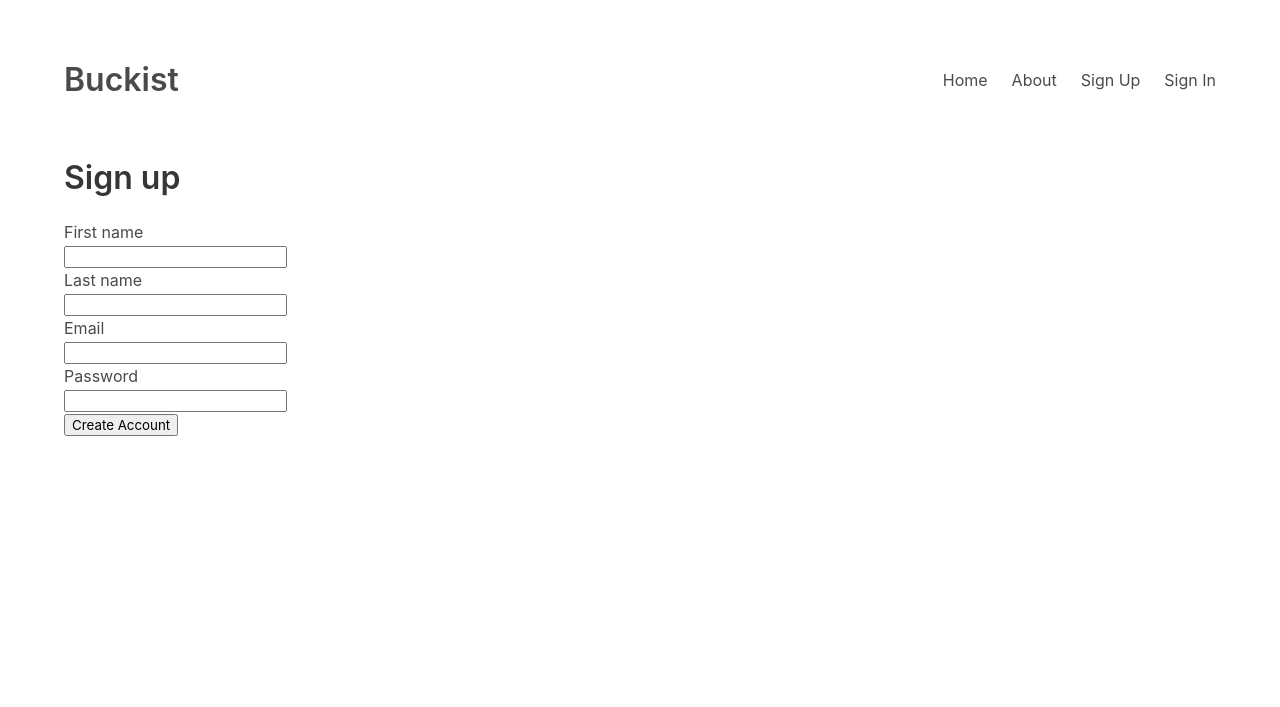
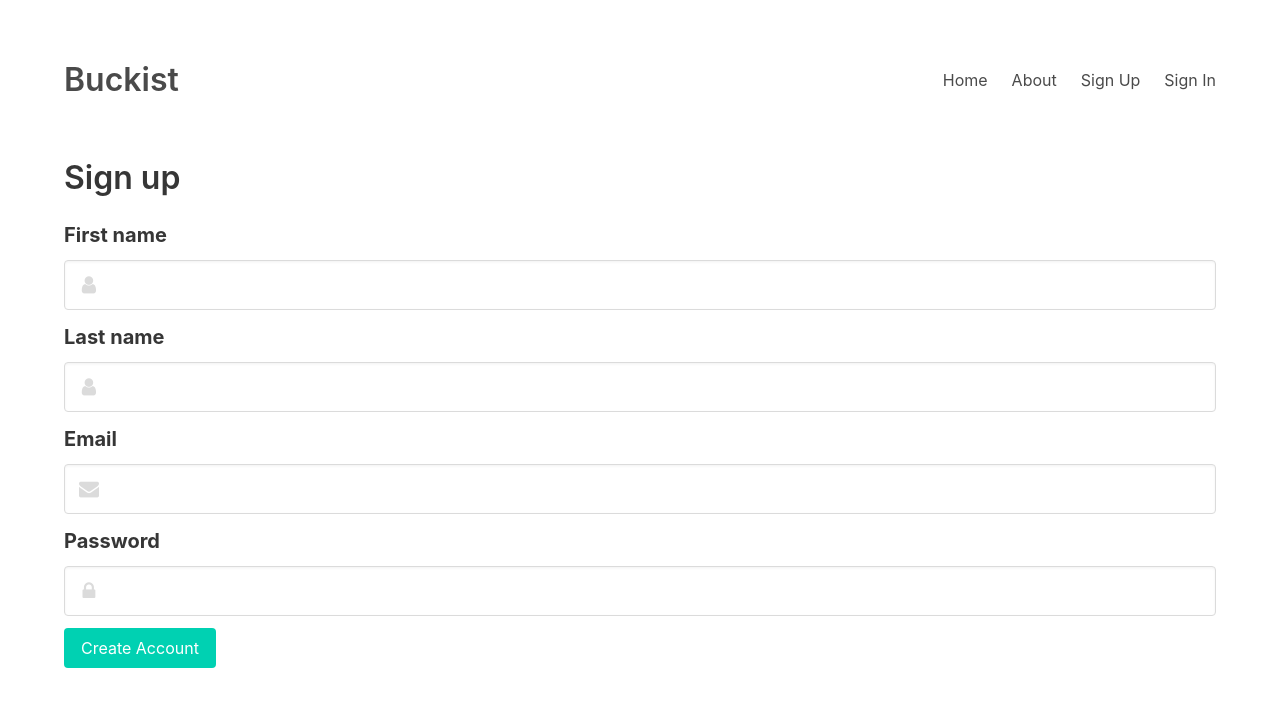
Before and after one commit to anhtm/buckist, a Flask app: page /signup in a window 1280 px wide. Shown: the top 707 px of the page. Run offline with Flask 2, Linux system fonts and the light colour scheme; some libraries are stand-ins or nearby versions.

Commit message:
Restyle sign in and sign up forms

```diff
--- a/app/templates/profile.html
+++ b/app/templates/profile.html
@@ -64,6 +64,7 @@
 
 
           <!-- Completed Item -->
+          <hr>
         <div class="card-content archived-pointer">
           <h3 class="subtitle"> Completed </h3>
           <ul class="archived-items" hidden>
--- a/app/templates/signup.html
+++ b/app/templates/signup.html
@@ -5,41 +5,67 @@
 
   <h2 class="title">Sign up</h2>
 
+  <form action="{{ url_for('sign_up') }}" method="post">
+
+    {{ form.hidden_tag() }}
+
+    <div class="field">
+      <label class="label is-medium"> {{ form.firstname.label }} </label>
+      <div class="control has-icons-left">
+        {{ form.firstname(class_="input is-medium") }}
+        <span class="icon is-small is-left">
+          <i class="fa fa-user"></i>
+        </span>
+      </div>
       {% for message in form.firstname.errors %}
         <div class="flash">{{ message }}</div>
       {% endfor %}
+    </div>
 
+    <div class="field">
+      <label class="label is-medium">{{ form.lastname.label }}</label>
+      <div class="control has-icons-left">
+        {{ form.lastname(class_="input is-medium") }}
+        <span class="icon is-small is-left">
+          <i class="fa fa-user"></i>
+        </span>
+      </div>
       {% for message in form.lastname.errors %}
         <div class="flash">{{ message }}</div>
       {% endfor %}
+    </div>
 
+    <div class="field">
+      <label class="label is-medium">{{ form.email.label }}</label>
+      <div class="control has-icons-left">
+        {{ form.email(class_="input is-medium") }}
+        <span class="icon is-small is-left">
+          <i class="fa fa-envelope"></i>
+        </span>
+      </div>
       {% for message in form.email.errors %}
         <div class="flash">{{ message }}</div>
       {% endfor %}
+    </div>
 
+    <div class="field">
+      <label class="label is-medium">{{ form.password.label }}</label>
+      <div class="control has-icons-left">
+        {{ form.password(class_="input is-medium") }}
+        <span class="icon is-small is-left">
+            <i class="fa fa-lock"></i>
+        </span>
+      </div>
       {% for message in form.password.errors %}
         <div class="flash">{{ message }}</div>
       {% endfor %}
+    </div>
 
-  <form action="{{ url_for('sign_up') }}" method="post">
-    {{ form.hidden_tag() }}
+    <div class="field">
+      <div class="control">
+        <input type="submit" class="button is-primary" value="Create Account">
+      </div>
+    </div>
 
-    {{ form.firstname.label }}
-    <br>
-    {{ form.firstname }}
-    <br>
-    {{ form.lastname.label }}
-    <br>
-    {{ form.lastname }}
-    <br>
-    {{ form.email.label }}
-    <br>
-    {{ form.email }}
-    <br>
-    {{ form.password.label }}
-    <br>
-    {{ form.password }}
-    <br>
-    <input type="submit" value="Create Account">
   </form>
 {% endblock %}
--- a/app/views.py
+++ b/app/views.py
@@ -19,7 +19,7 @@ def sign_up():
             return render_template('signup.html', form=form)
         elif request.method == "POST":
             if form.validate() == False:
-                return render_tepmlate('signup.html', form=form)
+                return render_template('signup.html', form=form)
             else:
                 newuser = User(form.firstname.data, form.lastname.data, form.email.data, form.password.data)
                 db.session.add(newuser)
```
Also changed, not shown: app/templates/addlist_modal.html (+12 -7 lines), app/templates/signin.html (+27 -11 lines), 1 other file. Lines whose indentation alone changed are shown as unchanged.
